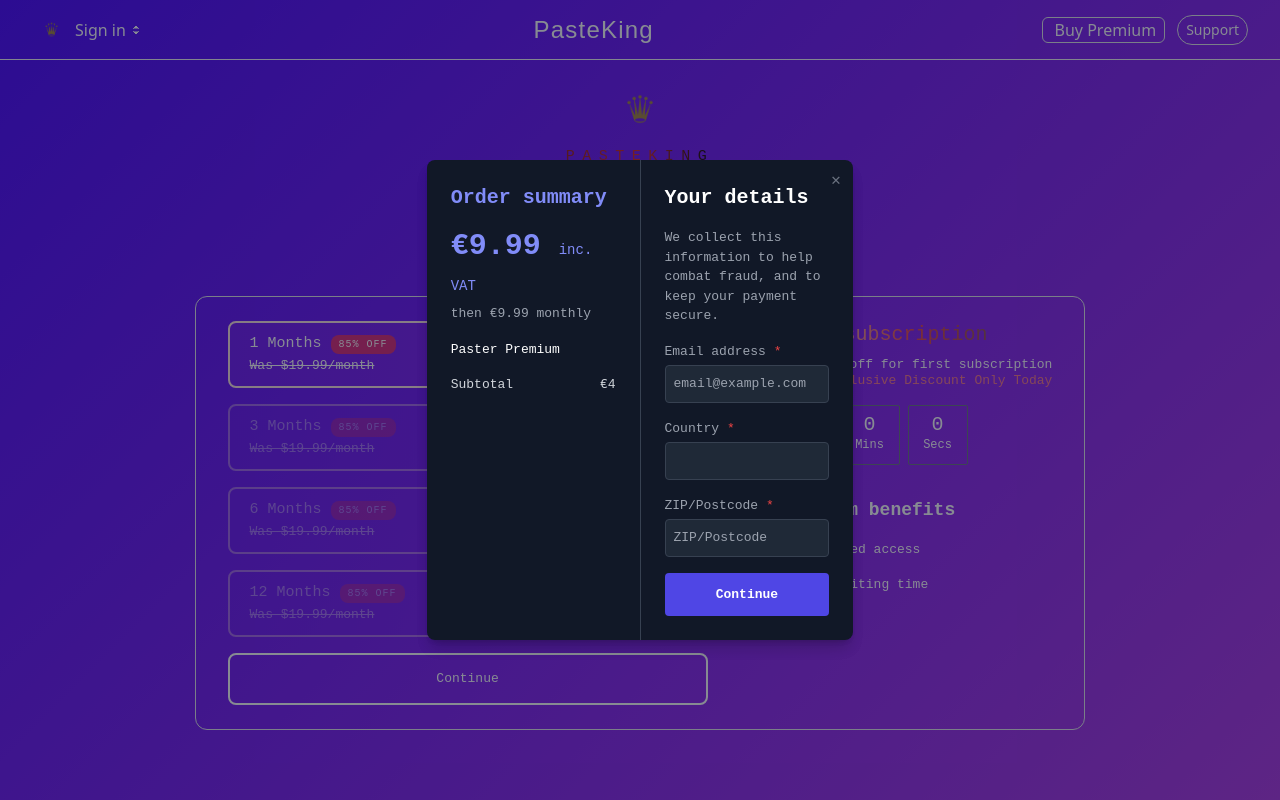
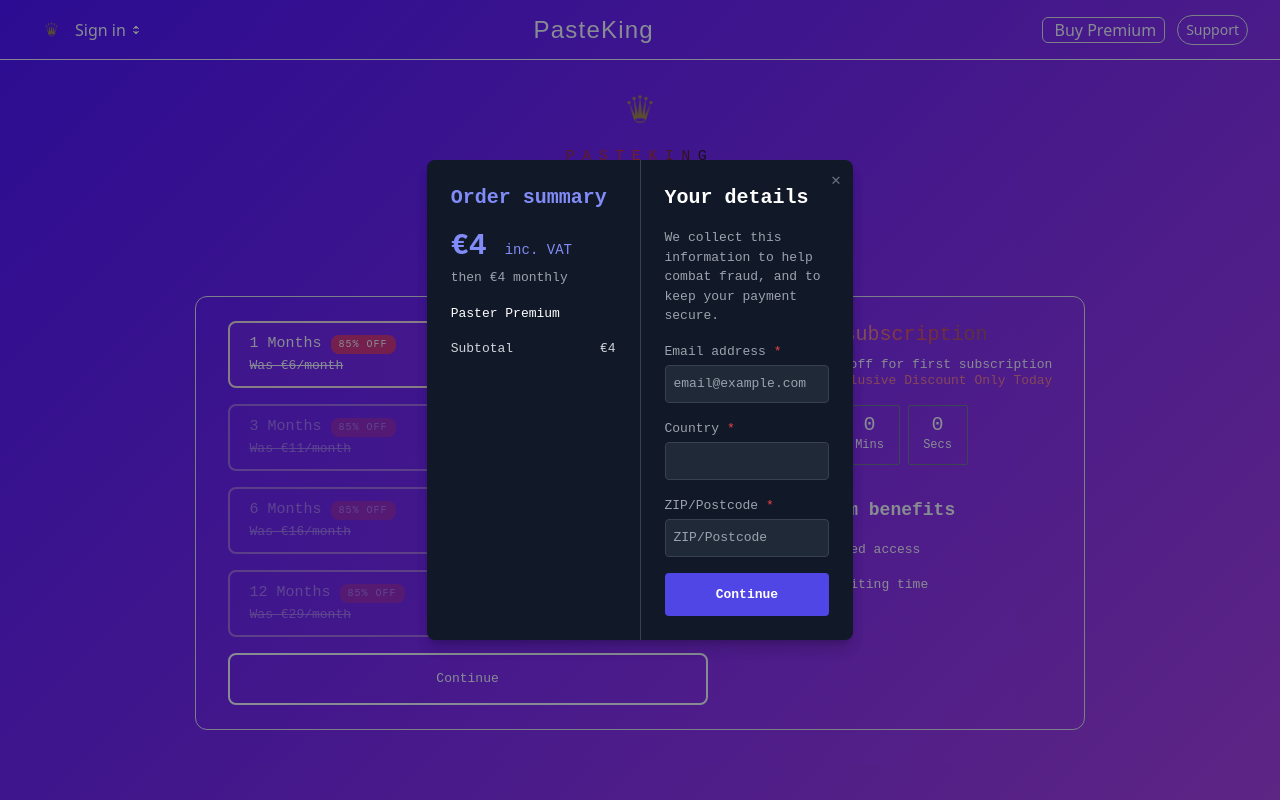
Before and after one commit to bremaster/paster, a Next.js app: page /premium in a window 1280 px wide. Both pictures are taken after a click on the button "Continue". Built offline with nearby package versions, Linux system fonts and the light colour scheme.

Commit message:
update premiun panel

```diff
--- a/src/components/PaymentFrom/PaymentForm1.tsx
+++ b/src/components/PaymentFrom/PaymentForm1.tsx
@@ -21,8 +21,8 @@
     <div className="max-w-2xl w-full bg-gray-900 rounded-lg shadow-lg flex flex-col md:flex-row">
       <div className="flex-1 p-6 border-b border-gray-700 md:border-b-0 md:border-r">
         <h2 className="text-xl font-bold text-indigo-400 mb-4">Order summary</h2>
-        <div className="text-3xl font-semibold text-indigo-400 mb-1">€9.99 <span className="text-sm font-normal">inc. VAT</span></div>
-        <p className="text-gray-400 mb-4">then €9.99 monthly</p>
+        <div className="text-3xl font-semibold text-indigo-400 mb-1">€{price} <span className="text-sm font-normal">inc. VAT</span></div>
+        <p className="text-gray-400 mb-4">then €{price} monthly</p>
 
         <div className="flex items-center justify-between mb-4">
           <span>Paster Premium</span>
--- a/src/components/PremiumPanel.tsx
+++ b/src/components/PremiumPanel.tsx
@@ -17,13 +17,13 @@
   }
 }) => {
   return (
-    <button onClick={() => setValue(value)} className={`w-[480px] h-[67px] border-2 border-red-100 p-2 pl-5 rounded-lg flex items-center justify-between bg-gradient-to-r from-[#6f14f5] to-[#861fef] ${selected ? 'opacity-100' : 'opacity-40'}`}>
+    <button onClick={() => setValue(value)} className={`w-[480px] h-[67px] border-2 border-red-100 p-2 pl-5 rounded-lg flex items-center justify-between bg-gradient-to-r from-[#6f14f5] to-[#861fef] ${selected ? 'opacity-100' : 'opacity-40'} transition-all duration-500`}>
       <div className='w-fit'>
         <p className='w-fit text-[15px] '>{data.duration} Months <span className='tracking-widest rounded-lg text-[10px] bg-pink-600 px-2 py-1'>85% OFF</span></p>
-        <p className='w-fit line-through'>Was $19.99/month</p>
+        <p className='w-fit line-through'>Was €{((data.price + 0.99) * 100 / 85).toFixed()}/month</p>
       </div>
       <div className='w-fit flex items-center'>
-        <p className='w-fit mr-4 text-2xl'>${data.price}</p>
+        <p className='w-fit mr-4 text-2xl'>€{data.price}</p>
         <div className='leading-[1] text-[15px]'><span className='font-bold'>.99</span><br/><span className='font-thin'>/month</span></div>
       </div>
     </button>
```
